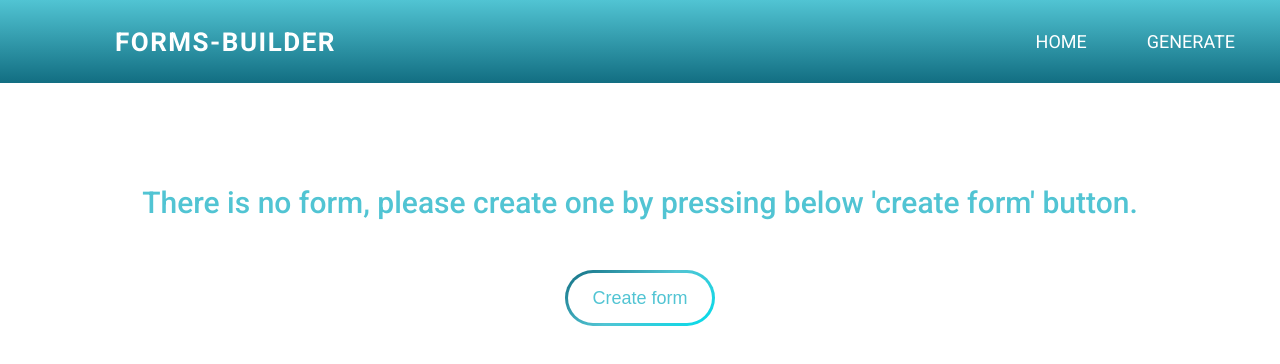
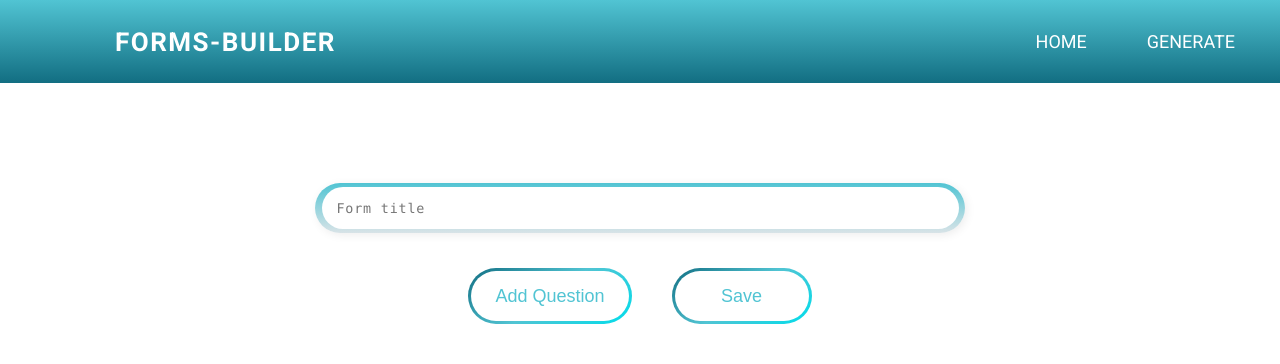
Before and after one commit to AdamBhs/FormsBuilder, a React (Create React App) app in the folder frontend/: page /generate in a window 1280 px wide. Shown: the top 364 px of the page. Built offline with nearby package versions, Linux system fonts and the light colour scheme.

Commit message:
Ajout de la page generate

```diff
--- a/frontend/src/Pages/generate/Generate.css
+++ b/frontend/src/Pages/generate/Generate.css
@@ -0,0 +1,97 @@
+.form-container {
+    padding: 100px; /* Assuming 1.25rem is equivalent to 20px */
+    display: flex;
+    flex-direction: column;
+    align-items: center;
+    justify-content: center;
+}
+
+.InputContainer {
+    margin-bottom: 15px;
+    width: 650px;
+    height: 50px;
+    display: flex;
+    align-items: center;
+    justify-content: center;
+    background: linear-gradient(to bottom, #51C4D3, #D8E3E7);
+    border-radius: 30px;
+    overflow: hidden;
+    cursor: pointer;
+    box-shadow: 2px 2px 10px rgba(0, 0, 0, 0.075);
+  }
+
+.input {
+    width: 620px;
+    height: 40px;
+    border: none;
+    outline: none;
+    caret-color: #1b9ab7;
+    background-color: rgb(255, 255, 255);
+    border-radius: 30px;
+    padding-left: 15px;
+    letter-spacing: 0.8px;
+    color: rgb(19, 19, 19);
+    font-size: 13.4px;
+  }
+
+.input:focus{
+    border: 1px solid #51C4D3;
+}
+
+.input::placeholder{
+    font-family: consolas;
+
+}
+
+.form-footer {
+    margin: 20px; /* Assuming 1.25rem is equivalent to 20px */
+    display: flex;
+    align-items: center;
+    justify-content: center;
+    width: 350px;
+    gap: 40px;
+}
+.button{
+    align-items: center;
+    background-image: linear-gradient(144deg, #126E82, #51C4D3 50%, #00DDEB);
+    border: 0;
+    border-radius: 35px;
+    box-sizing: border-box;
+    color: #FFFFFF;
+    display: flex;
+    font-size: 18px;
+    justify-content: center;
+    line-height: 1em;
+    max-width: 100%;
+    min-width: 140px;
+    padding: 3px;
+    text-decoration: none;
+    user-select: none;
+    -webkit-user-select: none;
+    touch-action: manipulation;
+    white-space: nowrap;
+    cursor: pointer;
+    transition: all 0.3s;
+}
+
+.button:active,
+.button:hover {
+    outline: 0;
+    color: white;
+}
+
+.button span {
+    background-color: white;
+    color: #51C4D3;
+    font-weight: 500;
+    padding: 16px 24px;
+    border-radius: 35px;
+    width: 100%;
+    height: 100%;
+    transition: 300ms;
+}
+
+.button:hover span {
+    background: none;
+    color: white;
+}
--- a/frontend/src/Pages/generate/Generate.js
+++ b/frontend/src/Pages/generate/Generate.js
@@ -1,9 +1,26 @@
 import React from 'react'
+import "./Generate.css"
+import Navbar from '../../navbar/Navbar'
 
 export default function Generate() {
   return (
     <div>
+    <Navbar></Navbar>
 
-    </div>
+    <div className="form-container">
+      <div  className="InputContainer">
+        <input placeholder="Form title" id="input" class="input" name="text" type="text"/>
+      </div>
+
+    <div className="form-footer">
+    <button className="add-question-btn button" >
+      <span className="text">Add Question</span>
+    </button>
+    <button className="save-form-btn button" >
+      <span className="text">Save</span>
+    </button>
+  </div>
+  </div>
+  </div>
   )
 }
--- a/frontend/src/Pages/home/Home.js
+++ b/frontend/src/Pages/home/Home.js
@@ -7,7 +7,7 @@ export default function Home() {
     <div className='container'>
         <p className='no-form-text'>There is no form, please create one by pressing below 'create form' button.</p>
         <div className="button-container">
-                <Link to="/create-form">
+                <Link to="/generate">
 					              <button className="button" id="create-form-btn">
                         <span
                             className="text">Create form
--- a/frontend/src/index.js
+++ b/frontend/src/index.js
@@ -1,12 +1,32 @@
 import React from 'react';
 import ReactDOM from 'react-dom/client';
-import { BrowserRouter } from 'react-router-dom';
+import { BrowserRouter,Router, Routes } from 'react-router-dom';
 import './index.css';
 import App from './App';
+import Generate from './Pages/generate/Generate';
+
+import {
+    createBrowserRouter,
+    RouterProvider,
+    Route
+  } from "react-router-dom";
+  const router = createBrowserRouter([
+    {
+      path: "/",
+      element: <App/>,
+    },
+    {
+        path: "/generate",
+        element: <Generate/>,
+      },
+  ]);
 
 const root = ReactDOM.createRoot(document.getElementById('root'));
 root.render(
-    <BrowserRouter>
-        <App />
-    </BrowserRouter>
+    <RouterProvider router={router}>
+        <Routes>
+            <Route path="/" element={<App/>}/>
+        </Routes>
+    </RouterProvider>
+
 );
--- a/frontend/src/navbar/Navbar.js
+++ b/frontend/src/navbar/Navbar.js
@@ -1,4 +1,6 @@
 import "./Navbar.css"
+import { Link } from 'react-router-dom';
+
 
 export default function Navbar() {
   return (
@@ -6,7 +8,8 @@ export default function Navbar() {
         <div class="logo">Forms-builder</div>
         <ul>
           <li><a href="/">Home</a></li>
-          <li><a href="/create-form">Generate</a></li>
+          <li><Link to="/generate">Generate</Link></li>
+
         </ul>
       </nav>
 
```
Also changed, not shown: 1 other file (tests, documents, lock files or other folders).
